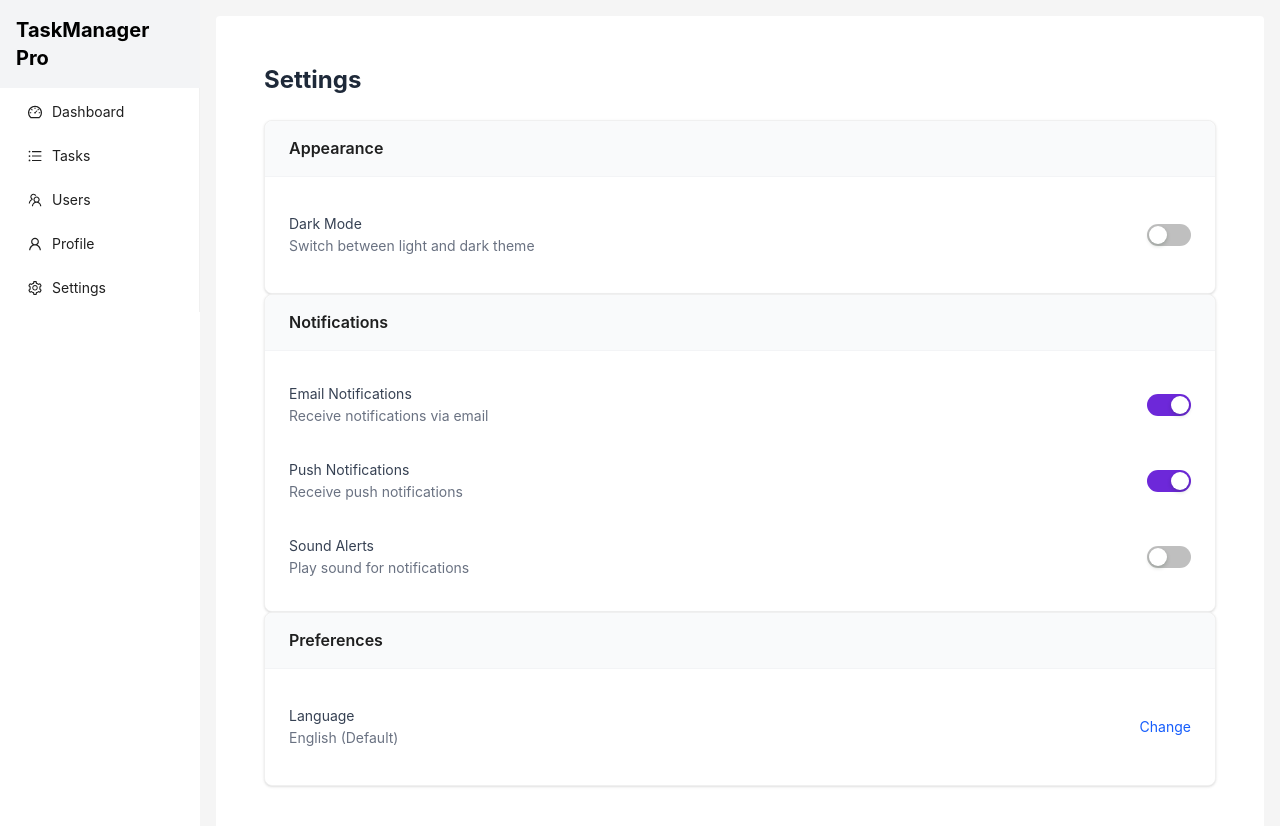
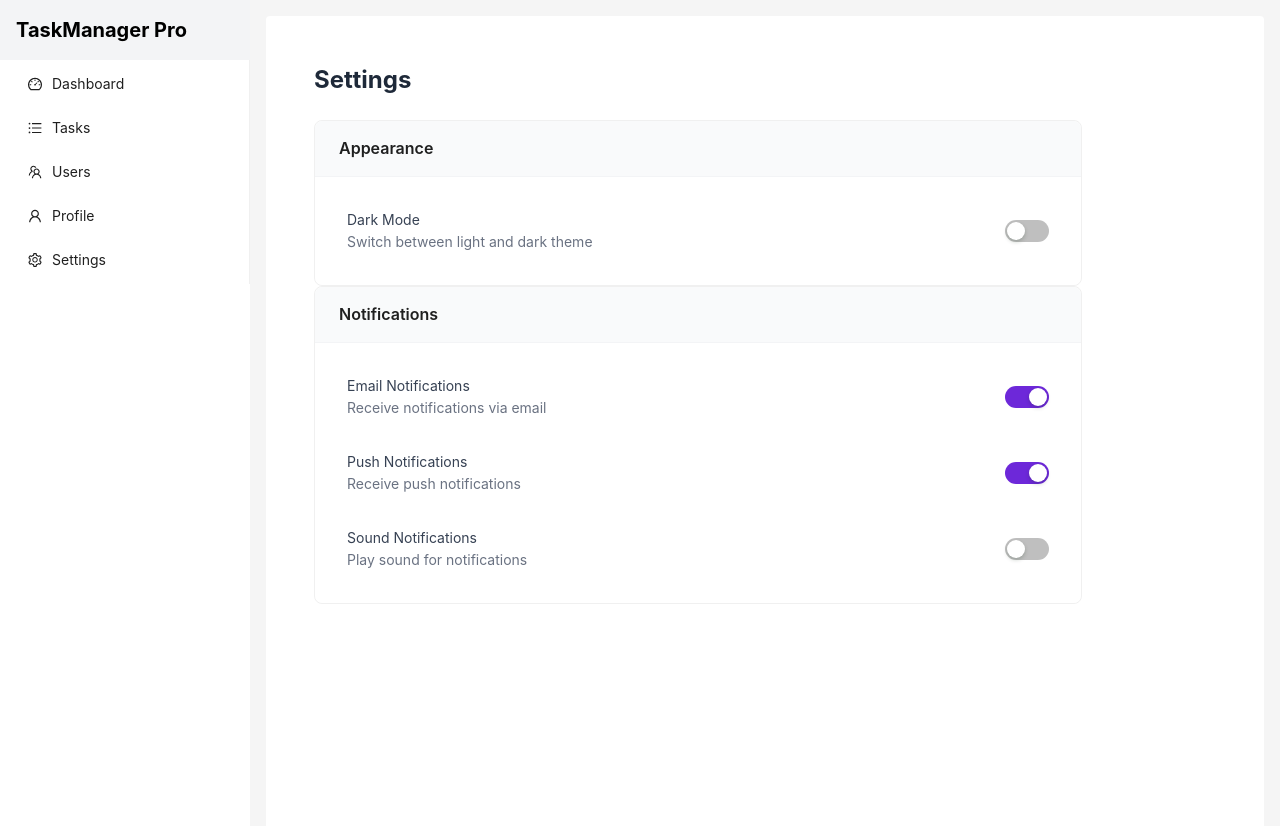
Before and after one commit to Muhammadtalhatariq/Task-manager_pro, a React (Vite) app: page /settings in a window 1280 px wide. Shown: the top 826 px of the page. Built offline with nearby package versions, Linux system fonts and the light colour scheme.

Commit message:
update code

```diff
--- a/src/components/Layout.jsx
+++ b/src/components/Layout.jsx
@@ -1,4 +1,4 @@
-import { Layout, Menu } from "antd";
+import { Layout, Menu, Button } from "antd";
 import { Link, Outlet } from "react-router-dom";
 import {
   DashboardOutlined,
@@ -6,21 +6,46 @@ import {
   TeamOutlined,
   UserOutlined,
   SettingOutlined,
+  MenuFoldOutlined,
+  MenuUnfoldOutlined,
 } from "@ant-design/icons";
 import { useSelector } from "react-redux";
+import { useState } from "react";
 const { Sider, Content } = Layout;
 
 export default function MainLayout() {
   const currentTheme = useSelector((state) => state.theme);
+  const [collapsed, setCollapsed] = useState(false);
+  const [mobileCollapsed, setMobileCollapsed] = useState(true);
 
   return (
     <Layout className={`min-h-screen ${currentTheme === 'dark' ? 'bg-gray-900' : 'bg-white'}`}>
+      {/* Mobile Header */}
+      <div className={`lg:hidden flex items-center justify-between p-4 ${
+        currentTheme === 'dark' ? 'bg-gray-800 text-white' : 'bg-gray-100 text-black'
+      }`}>
+        <div className="text-xl font-bold">TaskManager Pro</div>
+        <Button
+          type="text"
+          icon={mobileCollapsed ? <MenuUnfoldOutlined /> : <MenuFoldOutlined />}
+          onClick={() => setMobileCollapsed(!mobileCollapsed)}
+          className="text-current"
+        />
+      </div>
+
+      <Layout hasSider className="flex flex-col lg:flex-row">
         <Sider
           theme={currentTheme === 'dark' ? 'dark' : 'light'}
           breakpoint="lg"
           collapsedWidth="0"
+          collapsible
+          collapsed={collapsed}
+          onCollapse={(value) => setCollapsed(value)}
+          className={`${mobileCollapsed ? 'hidden' : 'block'} lg:block`}
+          width={250}
+          trigger={null}
         >
-        <div className={`p-4 text-xl font-bold ${
+          <div className={`p-4 text-xl font-bold hidden lg:block ${
             currentTheme === 'dark' ? 'bg-gray-800 text-white' : 'bg-gray-100 text-black'
           }`}>
             TaskManager Pro
@@ -32,34 +57,35 @@ export default function MainLayout() {
               {
                 key: "1",
                 icon: <DashboardOutlined />,
-              label: <Link to="/">Dashboard</Link>,
+                label: <Link to="/" onClick={() => setMobileCollapsed(true)}>Dashboard</Link>,
               },
               {
                 key: "2",
                 icon: <UnorderedListOutlined />,
-              label: <Link to="/tasks">Tasks</Link>,
+                label: <Link to="/tasks" onClick={() => setMobileCollapsed(true)}>Tasks</Link>,
               },
               {
                 key: "3",
                 icon: <TeamOutlined />,
-              label: <Link to="/users">Users</Link>,
+                label: <Link to="/users" onClick={() => setMobileCollapsed(true)}>Users</Link>,
               },
               {
                 key: "4",
                 icon: <UserOutlined />,
-              label: <Link to="/profile">Profile</Link>,
+                label: <Link to="/profile" onClick={() => setMobileCollapsed(true)}>Profile</Link>,
               },
               {
                 key: "5",
                 icon: <SettingOutlined />,
-              label: <Link to="/settings">Settings</Link>,
+                label: <Link to="/settings" onClick={() => setMobileCollapsed(true)}>Settings</Link>,
               },
             ]}
           />
         </Sider>
-      <Layout>
-        <Content className="m-4">
-          <div className={`p-6 rounded ${
+
+        <Layout className="flex-1">
+          <Content className="m-2 lg:m-4">
+            <div className={`p-4 lg:p-6 rounded ${
               currentTheme === 'dark' ? 'bg-gray-800' : 'bg-white'
             }`}>
               <Outlet />
@@ -67,5 +93,6 @@ export default function MainLayout() {
           </Content>
         </Layout>
       </Layout>
+    </Layout>
   );
 }
--- a/src/components/TaskForm.jsx
+++ b/src/components/TaskForm.jsx
@@ -9,6 +9,7 @@ export default function TaskForm({ initialValues, onSubmit, loading }) {
       layout="vertical"
       initialValues={initialValues || { status: "pending" }}
       onFinish={onSubmit}
+      className="w-full"
     >
       <Form.Item
         label="Title"
@@ -30,8 +31,9 @@ export default function TaskForm({ initialValues, onSubmit, loading }) {
           },
         ]}
       >
-        <Input />
+        <Input size="large" />
       </Form.Item>
+
       <Form.Item
         label="Description"
         name="description"
@@ -54,20 +56,29 @@ export default function TaskForm({ initialValues, onSubmit, loading }) {
           },
         ]}
       >
-        <Input.TextArea rows={4} />
+        <Input.TextArea rows={4} size="large" />
       </Form.Item>
+
       <Form.Item
         label="Status"
         name="status"
         rules={[{ required: true, message: "Please select a status" }]}
       >
-        <Select>
+        <Select size="large">
           <Select.Option value="pending">Pending</Select.Option>
           <Select.Option value="completed">Completed</Select.Option>
         </Select>
       </Form.Item>
+
       <Form.Item>
-        <Button type="primary" htmlType="submit" loading={loading}>
+        <Button
+          type="primary"
+          htmlType="submit"
+          loading={loading}
+          size="large"
+          block
+          className="md:w-auto"
+        >
           {initialValues ? "Update Task" : "Add Task"}
         </Button>
       </Form.Item>
--- a/src/pages/Dashboard.jsx
+++ b/src/pages/Dashboard.jsx
@@ -9,46 +9,43 @@ export default function Dashboard() {
   const Length = useSelector((state) => state.tasks.tasks).length;
   const statusCounts = useSelector(selectStatusCounts);
   const { data: users } = FetchUsers();
+
   const fetchStats = async () => {
     return {
       totalTasks: Length,
-      totalUsers: users.length,
+      totalUsers: users?.length || 0,
       pendingTasks: statusCounts.pending,
       completedTasks: statusCounts.completed,
     };
   };
+
   const { data, isLoading } = useQuery({
     queryKey: ["dashboard"],
     queryFn: fetchStats,
   });
 
   return (
-    <div
-      className={`${
-        theme === "dark" ? "bg-gray-900 " : "bg-white"
-      } h-screen w-full`}
-    >
+    <div className={`${theme === "dark" ? "bg-gray-900" : "bg-white"} p-4`}>
       <h1 className="text-2xl font-bold mb-6 text-center">Dashboard</h1>
-      <Row gutter={20}>
-        <Col span={6}>
-          <Card loading={isLoading} title="Total Tasks">
-            {data?.totalTasks}
+      <Row gutter={[16, 16]}>
+        <Col xs={24} sm={12} md={12} lg={6} xl={6}>
+          <Card loading={isLoading} title="Total Tasks" bordered={false}>
+            <div className="text-2xl font-semibold">{data?.totalTasks || 0}</div>
           </Card>
         </Col>
-        <Col span={6}>
-          <Card loading={isLoading} title="Total Users">
-            {data?.totalUsers}
+        <Col xs={24} sm={12} md={12} lg={6} xl={6}>
+          <Card loading={isLoading} title="Total Users" bordered={false}>
+            <div className="text-2xl font-semibold">{data?.totalUsers || 0}</div>
           </Card>
         </Col>
-
-        <Col span={6}>
-          <Card loading={isLoading} title="Completed Tasks">
-            {data?.completedTasks}
+        <Col xs={24} sm={12} md={12} lg={6} xl={6}>
+          <Card loading={isLoading} title="Completed Tasks" bordered={false}>
+            <div className="text-2xl font-semibold">{data?.completedTasks || 0}</div>
           </Card>
         </Col>
-        <Col span={6}>
-          <Card loading={isLoading} title="Pending Tasks">
-            {data?.pendingTasks}
+        <Col xs={24} sm={12} md={12} lg={6} xl={6}>
+          <Card loading={isLoading} title="Pending Tasks" bordered={false}>
+            <div className="text-2xl font-semibold">{data?.pendingTasks || 0}</div>
           </Card>
         </Col>
       </Row>
--- a/src/pages/Profile.jsx
+++ b/src/pages/Profile.jsx
@@ -1,4 +1,4 @@
-import { Form, Input, Button } from "antd";
+import { Form, Input, Button, Card } from "antd";
 import { useSelector } from "react-redux";
 
 export default function Profile() {
@@ -10,11 +10,19 @@ export default function Profile() {
   };
 
   return (
-    <div className={`${theme === "dark" ? "bg-gray-900 " : "bg-white"}`}>
-      <h1 className="text-2xl font-bold mb-4 text-center">Profile</h1>
-      <Form initialValues={user} onFinish={onFinish} layout="vertical">
+    <div className={`${theme === "dark" ? "bg-gray-900" : "bg-white"} p-4`}>
+      <Card
+        title={<h1 className="text-2xl font-bold">Profile</h1>}
+        className="max-w-2xl mx-auto"
+      >
+        <Form
+          initialValues={user}
+          onFinish={onFinish}
+          layout="vertical"
+          className="w-full"
+        >
           <Form.Item label="Name" name="name" rules={[{ required: true }]}>
-          <Input />
+            <Input size="large" />
           </Form.Item>
 
           <Form.Item
@@ -22,19 +30,33 @@ export default function Profile() {
             name="email"
             rules={[{ required: true, type: "email" }]}
           >
-          <Input />
+            <Input size="large" />
           </Form.Item>
 
-        <Form.Item label="New Password" name="password" rules={[{ min: 6 }]}>
-          <Input.Password placeholder="Leave blank to keep current" />
+          <Form.Item
+            label="New Password"
+            name="password"
+            rules={[{ min: 6 }]}
+          >
+            <Input.Password
+              size="large"
+              placeholder="Leave blank to keep current"
+            />
           </Form.Item>
 
           <Form.Item>
-          <Button type="primary" htmlType="submit">
+            <Button
+              type="primary"
+              htmlType="submit"
+              size="large"
+              block
+              className="md:w-auto"
+            >
               Update Profile
             </Button>
           </Form.Item>
         </Form>
+      </Card>
     </div>
   );
 }
--- a/src/pages/Setting.jsx
+++ b/src/pages/Setting.jsx
@@ -17,22 +17,24 @@ export default function Settings() {
     localStorage.setItem('theme', checked ? 'dark' : 'light');
     message.success(`Theme changed to ${checked ? 'dark' : 'light'} mode`);
   };
+
   const handleNotificationChange = (type, checked) => {
     setNotificationSettings(prev => ({
       ...prev,
       [type]: checked
     }));
-    message.success(`${type.replace(/^\w/, c => c.toUpperCase())} notifications ${checked ? 'enabled' : 'disabled'}`);
+    message.success(`${type.charAt(0).toUpperCase() + type.slice(1)} notifications ${checked ? 'enabled' : 'disabled'}`);
   };
 
   return (
-    <div className={`min-h-screen p-6 ${theme === 'dark' ? 'bg-gray-900' : 'bg-white'}`}>
-      <h1 className={`text-2xl font-bold mb-6 ${theme === 'dark' ? 'text-white' : 'text-gray-800'}`}>
+    <div className={`min-h-screen p-4 md:p-6 ${theme === 'dark' ? 'bg-gray-900' : 'bg-white'}`}>
+      <h1 className={`text-xl md:text-2xl font-bold mb-6 ${theme === 'dark' ? 'text-white' : 'text-gray-800'}`}>
         Settings
       </h1>
+
       <Card
         title="Appearance"
-        className="mb-6 shadow-sm"
+        className="mb-6 w-full max-w-3xl mx-auto"
         headStyle={{
           backgroundColor: theme === 'dark' ? '#1f2937' : '#f9fafb',
           color: theme === 'dark' ? 'white' : 'inherit',
@@ -43,7 +45,7 @@ export default function Settings() {
           borderTop: theme === 'dark' ? '1px solid #374151' : '1px solid #f3f4f6'
         }}
       >
-        <div className="flex justify-between items-center py-3">
+        <div className="flex flex-col sm:flex-row justify-between items-start sm:items-center gap-4 p-2">
           <div>
             <span className={`block ${theme === 'dark' ? 'text-gray-300' : 'text-gray-700'}`}>
               Dark Mode
@@ -59,9 +61,10 @@ export default function Settings() {
           />
         </div>
       </Card>
+
       <Card
         title="Notifications"
-        className="mb-6 shadow-sm"
+        className="mb-6 w-full max-w-3xl mx-auto"
         headStyle={{
           backgroundColor: theme === 'dark' ? '#1f2937' : '#f9fafb',
           color: theme === 'dark' ? 'white' : 'inherit',
@@ -73,79 +76,25 @@ export default function Settings() {
         }}
       >
         <div className="flex flex-col gap-4">
-          <div className="flex justify-between items-center py-2">
+          {Object.entries(notificationSettings).map(([key, value]) => (
+            <div key={key} className="flex flex-col sm:flex-row justify-between items-start sm:items-center gap-2 p-2">
               <div>
                 <span className={`block ${theme === 'dark' ? 'text-gray-300' : 'text-gray-700'}`}>
-                Email Notifications
+                  {key.charAt(0).toUpperCase() + key.slice(1)} Notifications
                 </span>
                 <span className={`text-sm ${theme === 'dark' ? 'text-gray-400' : 'text-gray-500'}`}>
-                Receive notifications via email
+                  {key === 'email' ? 'Receive notifications via email' :
+                   key === 'push' ? 'Receive push notifications' :
+                   'Play sound for notifications'}
                 </span>
               </div>
               <Switch
-              checked={notificationSettings.email}
-              onChange={(checked) => handleNotificationChange('email', checked)}
-              className={`${notificationSettings.email ? (theme === 'dark' ? 'bg-blue-600' : 'bg-blue-500') : 'bg-gray-300'}`}
+                checked={value}
+                onChange={(checked) => handleNotificationChange(key, checked)}
+                className={`${value ? (theme === 'dark' ? 'bg-blue-600' : 'bg-blue-500') : 'bg-gray-300'}`}
               />
             </div>
-
-          <div className="flex justify-between items-center py-2">
-            <div>
-              <span className={`block ${theme === 'dark' ? 'text-gray-300' : 'text-gray-700'}`}>
-                Push Notifications
-              </span>
-              <span className={`text-sm ${theme === 'dark' ? 'text-gray-400' : 'text-gray-500'}`}>
-                Receive push notifications
-              </span>
-            </div>
-            <Switch
-              checked={notificationSettings.push}
-              onChange={(checked) => handleNotificationChange('push', checked)}
-              className={`${notificationSettings.push ? (theme === 'dark' ? 'bg-blue-600' : 'bg-blue-500') : 'bg-gray-300'}`}
-            />
-          </div>
-          <div className="flex justify-between items-center py-2">
-            <div>
-              <span className={`block ${theme === 'dark' ? 'text-gray-300' : 'text-gray-700'}`}>
-                Sound Alerts
-              </span>
-              <span className={`text-sm ${theme === 'dark' ? 'text-gray-400' : 'text-gray-500'}`}>
-                Play sound for notifications
-              </span>
-            </div>
-            <Switch
-              checked={notificationSettings.sound}
-              onChange={(checked) => handleNotificationChange('sound', checked)}
-              className={`${notificationSettings.sound ? (theme === 'dark' ? 'bg-blue-600' : 'bg-blue-500') : 'bg-gray-300'}`}
-            />
-          </div>
-        </div>
-      </Card>
-      <Card
-        title="Preferences"
-        className="shadow-sm"
-        headStyle={{
-          backgroundColor: theme === 'dark' ? '#1f2937' : '#f9fafb',
-          color: theme === 'dark' ? 'white' : 'inherit',
-          borderBottom: theme === 'dark' ? '1px solid #374151' : '1px solid #f3f4f6'
-        }}
-        bodyStyle={{
-          backgroundColor: theme === 'dark' ? '#111827' : 'white',
-          borderTop: theme === 'dark' ? '1px solid #374151' : '1px solid #f3f4f6'
-        }}
-      >
-        <div className="flex justify-between items-center py-3">
-          <div>
-            <span className={`block ${theme === 'dark' ? 'text-gray-300' : 'text-gray-700'}`}>
-              Language
-            </span>
-            <span className={`text-sm ${theme === 'dark' ? 'text-gray-400' : 'text-gray-500'}`}>
-              English (Default)
-            </span>
-          </div>
-          <span className={`text-sm ${theme === 'dark' ? 'text-blue-400' : 'text-blue-600'}`}>
-            Change
-          </span>
+          ))}
         </div>
       </Card>
     </div>
--- a/src/pages/Tasks.jsx
+++ b/src/pages/Tasks.jsx
@@ -177,8 +177,8 @@ const Tasks = () => {
   };
 
   return (
-    <div className={`${theme === "dark" ? "bg-gray-900 " : "bg-white"}`}>
-      <div className="flex justify-between items-center mb-4">
+    <div className={`${theme === "dark" ? "bg-gray-900 " : "bg-white"}p-2 md:p-4`}>
+      <div className="flex justify-between items-center mb-4 ">
         <h1 className="text-2xl font-bold">Task Management</h1>
         <Button
           type="primary"
--- a/src/pages/Users.jsx
+++ b/src/pages/Users.jsx
@@ -1,4 +1,4 @@
-import { Table, Switch, Button, Drawer } from "antd";
+import { Table, Switch, Button, Drawer, Card } from "antd";
 import { useSelector, useDispatch } from "react-redux";
 import { toggleBlockUser } from "../store/authSlice";
 import { useState } from "react";
@@ -13,7 +13,12 @@ export default function Users() {
 
   const columns = [
     { title: "Name", dataIndex: "name", key: "name" },
-    { title: "Email", dataIndex: "email", key: "email" },
+    {
+      title: "Email",
+      dataIndex: "email",
+      key: "email",
+      responsive: ['md']
+    },
     {
       title: "Status",
       key: "status",
@@ -28,40 +33,57 @@ export default function Users() {
       title: "Actions",
       key: "actions",
       render: (_, user) => (
-        <Button onClick={() => setSelectedUser(user)}>View Details</Button>
+        <Button
+          onClick={() => setSelectedUser(user)}
+          size="small"
+        >
+          Details
+        </Button>
       ),
     },
   ];
 
   return (
-    <div className={`${theme === "dark" ? "bg-gray-900 " : "bg-white"}`}>
+    <div className={`${theme === "dark" ? "bg-gray-900" : "bg-white"} p-4`}>
       <h1 className="text-2xl font-bold mb-4 text-center">Users</h1>
       <Table
         columns={columns}
         dataSource={users}
         loading={isLoading}
         rowKey="id"
+        scroll={{ x: true }}
+        className="overflow-x-auto"
       />
 
       <Drawer
-        placement="bottom"
         title="User Details"
         open={!!selectedUser}
         onClose={() => setSelectedUser(null)}
+        width={window.innerWidth > 768 ? '40%' : '80%'}
       >
         {selectedUser && (
-          <div>
-            <p>
-              <strong>Name:</strong> {selectedUser.name}
-            </p>
-            <p>
-              <strong>Email:</strong> {selectedUser.email}
-            </p>
-            <p>
-              <strong>Status:</strong>{" "}
-              {blockedUsers.includes(selectedUser.id) ? "Block" : "UnBlock"}
-            </p>
-          </div>
+          <Card>
+            <div className="space-y-4">
+              <div>
+                <p className="font-semibold">Name:</p>
+                <p>{selectedUser.name}</p>
+              </div>
+              <div>
+                <p className="font-semibold">Email:</p>
+                <p>{selectedUser.email}</p>
+              </div>
+              <div>
+                <p className="font-semibold">Status:</p>
+                <p>
+                  {blockedUsers.includes(selectedUser.id) ? (
+                    <Tag color="red">Blocked</Tag>
+                  ) : (
+                    <Tag color="green">Active</Tag>
+                  )}
+                </p>
+              </div>
+            </div>
+          </Card>
         )}
       </Drawer>
     </div>
```
Lines whose indentation alone changed are shown as unchanged.
